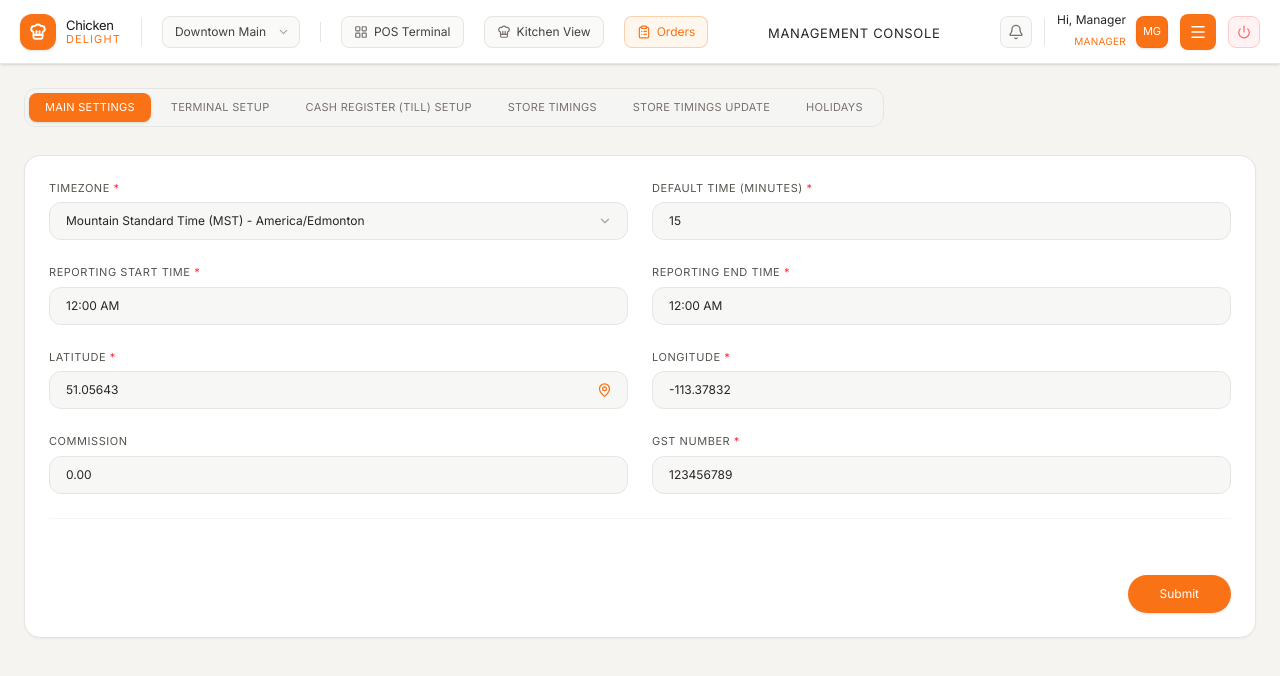
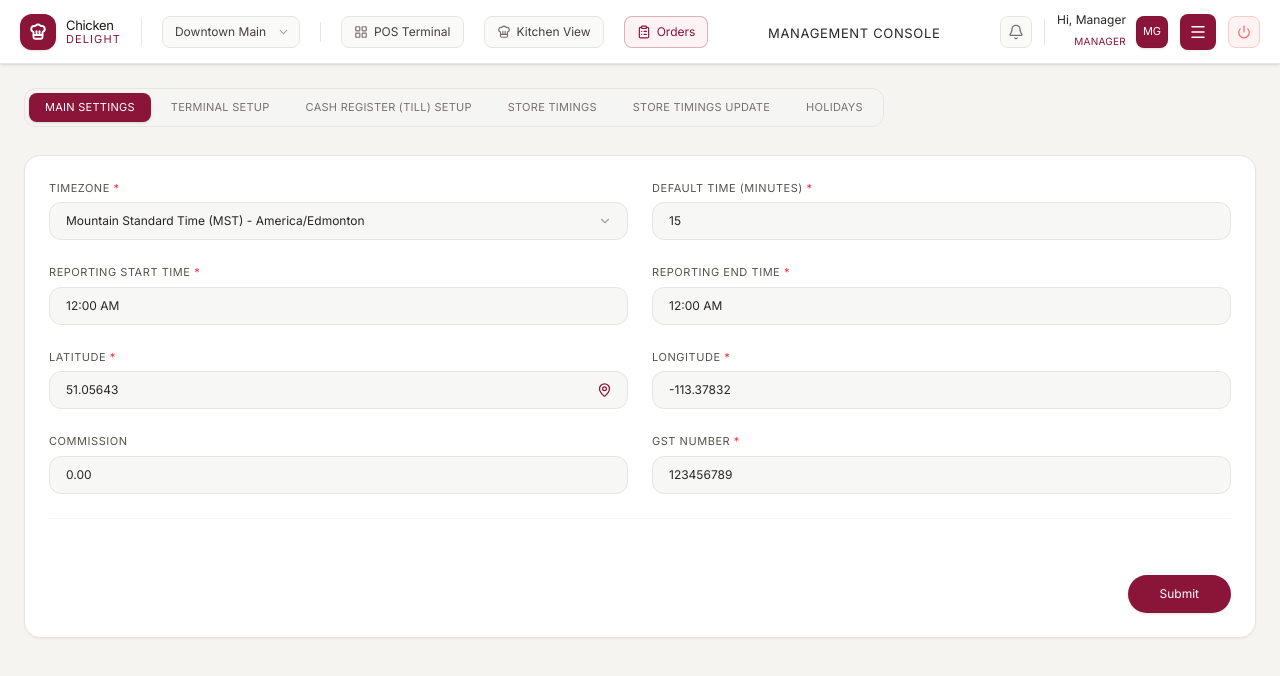
Before and after one commit to Cyber-Nest/rms-pos, a Next.js app: page /employee/settings in a window 1280 px wide. Shown: the top 676 px of the page. Built offline with nearby package versions, Linux system fonts and the light colour scheme.

Commit message:
feat: color change.

```diff
--- a/app/globals.css
+++ b/app/globals.css
@@ -7,11 +7,24 @@
 }
 
 @theme inline {
-  /* ── Brand Colors (Orange ) ── */
-  --color-brand-primary:       #F97316;
-  --color-brand-primary-hover: #EA580C;
-  --color-brand-primary-light: #FFF7ED;
-  --color-brand-primary-muted: #FED7AA;
+  /* ── Brand Colors (Maroon) ── */
+  --color-brand-primary:       #8a1538;
+  --color-brand-primary-hover: #70102b;
+  --color-brand-primary-light: #fdf2f4;
+  --color-brand-primary-muted: #f7cbd4;
+
+  /* ── Tailwind Orange Overrides ── */
+  --color-orange-50:           #fdf2f4;
+  --color-orange-100:          #fbe5e9;
+  --color-orange-200:          #f7cbd4;
+  --color-orange-300:          #f0a3b2;
+  --color-orange-400:          #e3708a;
+  --color-orange-500:          #8a1538;
+  --color-orange-600:          #70102b;
+  --color-orange-700:          #590c21;
+  --color-orange-800:          #420817;
+  --color-orange-900:          #2c040d;
+  --color-orange-950:          #1b0107;
 
   /* ── Surface & Backgrounds ── */
   --color-brand-dark:    #1E1B18;
@@ -38,8 +51,8 @@
   --color-info:     #2563EB;
 
   /* ── Legacy aliases  ── */
-  --color-brand-red:       #F97316;
-  --color-brand-red-hover: #EA580C;
+  --color-brand-red:       #8a1538;
+  --color-brand-red-hover: #70102b;
   --color-brand-light-grey: #E7E5E4;
 
   /* ── Typography ── */
@@ -127,7 +140,7 @@ body {
    Focus ring (orange)
 ──────────────────────────────────────── */
 :focus-visible {
-  outline: 2px solid #F97316;
+  outline: 2px solid #8a1538;
   outline-offset: 2px;
   border-radius: 6px;
 }
@@ -136,13 +149,13 @@ body {
    Utility helpers
 ──────────────────────────────────────── */
 .btn-primary {
-  background-color: #F97316;
+  background-color: #8a1538;
   color: white;
   font-weight: 600;
   border-radius: 10px;
   transition: background-color 0.15s, transform 0.1s;
 }
-.btn-primary:hover  { background-color: #EA580C; }
+.btn-primary:hover  { background-color: #70102b; }
 .btn-primary:active { transform: scale(0.98); }
 
 .card {
--- a/modules/employee-pos/components/DashboardView.tsx
+++ b/modules/employee-pos/components/DashboardView.tsx
@@ -17,7 +17,7 @@ interface DashboardViewProps {
 }
 
 const COLORS = [
-  '#F97316', // Brand Primary Orange
+  '#8a1538', // Brand Primary Maroon
   '#991B1B', // Burgundy
   '#16A34A', // Success Green
   '#D97706', // Warning Amber
--- a/modules/employee-pos/components/OrderTypePanel.tsx
+++ b/modules/employee-pos/components/OrderTypePanel.tsx
@@ -32,9 +32,9 @@ export default function OrderTypePanel() {
             <circle cx="50" cy="65" r="28" fill="#F5F0EB" />
             <circle cx="50" cy="65" r="24" fill="#FAF7F4" />
             <path d="M26 65H74" stroke="#E7E5E4" strokeWidth="2" strokeLinecap="round" />
-            <path d="M26 63C26 40.5 40.5 30 50 30C59.5 30 74 40.5 74 63H26Z" fill="#F97316" opacity="0.85" />
-            <circle cx="50" cy="26" r="5" fill="#FDBA74" />
-            <path d="M48 30C48 28.5 49 26 50 26C51 26 52 28.5 52 30" stroke="#FDBA74" strokeWidth="2" />
+            <path d="M26 63C26 40.5 40.5 30 50 30C59.5 30 74 40.5 74 63H26Z" fill="#8a1538" opacity="0.85" />
+            <circle cx="50" cy="26" r="5" fill="#f7cbd4" />
+            <path d="M48 30C48 28.5 49 26 50 26C51 26 52 28.5 52 30" stroke="#f7cbd4" strokeWidth="2" />
             <path d="M32 58C32 48 39 42 45 40" stroke="white" strokeWidth="2" strokeLinecap="round" opacity="0.35" />
             <path d="M40 18C40 16 42 14 42 12" stroke="#D6D3D1" strokeWidth="2" strokeLinecap="round" />
             <path d="M50 16C50 14 52 12 52 10" stroke="#D6D3D1" strokeWidth="2" strokeLinecap="round" />
--- a/modules/employee-pos/components/settings-components/HolidaysTab.tsx
+++ b/modules/employee-pos/components/settings-components/HolidaysTab.tsx
@@ -92,7 +92,7 @@ export default function HolidaysTab({
             setHolidayForm({ startDate: '', endDate: '', status: true });
             setIsHolidayAddOpen(true);
           }}
-          className="flex items-center gap-1.5 px-5 py-2 rounded-lg bg-[#F97316] hover:bg-[#EA580C] text-white text-[12px] font-800 transition-all cursor-pointer shadow-sm active:scale-95"
+          className="flex items-center gap-1.5 px-5 py-2 rounded-lg bg-[#8a1538] hover:bg-[#70102b] text-white text-[12px] font-800 transition-all cursor-pointer shadow-sm active:scale-95"
         >
           <Plus size={14} strokeWidth={2.5} />
           Add Holiday
@@ -194,13 +194,13 @@ export default function HolidaysTab({
             <div className="bg-neutral-50 px-6 py-4 flex justify-end gap-2.5">
               <button
                 onClick={() => handleAddHoliday(false)}
-                className="px-5 py-2 rounded-lg border border-[#F97316] text-[#F97316] hover:bg-[#F97316]/10 text-xs font-800 transition-colors cursor-pointer active:scale-95"
+                className="px-5 py-2 rounded-lg border border-[#8a1538] text-[#8a1538] hover:bg-[#8a1538]/10 text-xs font-800 transition-colors cursor-pointer active:scale-95"
               >
                 Submit
               </button>
               <button
                 onClick={() => handleAddHoliday(true)}
-                className="px-5 py-2 rounded-lg bg-[#F97316] hover:bg-[#EA580C] text-white text-xs font-800 transition-colors cursor-pointer"
+                className="px-5 py-2 rounded-lg bg-[#8a1538] hover:bg-[#70102b] text-white text-xs font-800 transition-colors cursor-pointer"
               >
                 Submit & Close
               </button>
--- a/modules/employee-pos/components/settings-components/MainSettingsTab.tsx
+++ b/modules/employee-pos/components/settings-components/MainSettingsTab.tsx
@@ -143,7 +143,7 @@ export default function MainSettingsTab({
             <button
               type="button"
               onClick={handleFetchGPS}
-              className="absolute right-3 top-1/2 -translate-y-1/2 text-brand-primary hover:text-[#EA580C] cursor-pointer flex items-center justify-center p-1 hover:bg-brand-primary/10 rounded-lg transition-colors"
+              className="absolute right-3 top-1/2 -translate-y-1/2 text-brand-primary hover:text-[#70102b] cursor-pointer flex items-center justify-center p-1 hover:bg-brand-primary/10 rounded-lg transition-colors"
               title="Fetch GPS Coordinates"
             >
               <MapPin size={15} />
@@ -234,7 +234,7 @@ export default function MainSettingsTab({
       <div className="flex justify-end pt-4">
         <button
           type="submit"
-          className="px-8 py-2.5 rounded-full bg-[#F97316] hover:bg-[#EA580C] text-white text-[12px] font-800 transition-all cursor-pointer shadow-sm active:scale-98"
+          className="px-8 py-2.5 rounded-full bg-[#8a1538] hover:bg-[#70102b] text-white text-[12px] font-800 transition-all cursor-pointer shadow-sm active:scale-98"
         >
           Submit
         </button>
--- a/modules/employee-pos/components/settings-components/StoreTimingsTab.tsx
+++ b/modules/employee-pos/components/settings-components/StoreTimingsTab.tsx
@@ -78,7 +78,7 @@ export default function StoreTimingsTab({
       <div className="flex justify-end pt-2">
         <button
           type="submit"
-          className="px-8 py-2.5 rounded-full bg-[#F97316] hover:bg-[#EA580C] text-white text-[12px] font-800 transition-all cursor-pointer shadow-sm active:scale-98"
+          className="px-8 py-2.5 rounded-full bg-[#8a1538] hover:bg-[#70102b] text-white text-[12px] font-800 transition-all cursor-pointer shadow-sm active:scale-98"
         >
           Submit
         </button>
--- a/modules/employee-pos/components/settings-components/StoreTimingsUpdateTab.tsx
+++ b/modules/employee-pos/components/settings-components/StoreTimingsUpdateTab.tsx
@@ -98,7 +98,7 @@ export default function StoreTimingsUpdateTab({
             setTimingUpdateForm({ startDate: '', endDate: '', startTime: '10:00 AM', endTime: '10:00 PM', status: true });
             setIsTimingUpdateAddOpen(true);
           }}
-          className="flex items-center gap-1.5 px-5 py-2 rounded-lg bg-[#F97316] hover:bg-[#EA580C] text-white text-[12px] font-800 transition-all cursor-pointer shadow-sm active:scale-95"
+          className="flex items-center gap-1.5 px-5 py-2 rounded-lg bg-[#8a1538] hover:bg-[#70102b] text-white text-[12px] font-800 transition-all cursor-pointer shadow-sm active:scale-95"
         >
           <Plus size={14} strokeWidth={2.5} />
           Add Timing Update
@@ -224,13 +224,13 @@ export default function StoreTimingsUpdateTab({
             <div className="bg-neutral-50 px-6 py-4 flex justify-end gap-2.5">
               <button
                 onClick={() => handleAddTimingUpdate(false)}
-                className="px-5 py-2 rounded-lg border border-[#F97316] text-[#F97316] hover:bg-[#F97316]/10 text-xs font-800 transition-colors cursor-pointer active:scale-95"
+                className="px-5 py-2 rounded-lg border border-[#8a1538] text-[#8a1538] hover:bg-[#8a1538]/10 text-xs font-800 transition-colors cursor-pointer active:scale-95"
               >
                 Submit
               </button>
               <button
                 onClick={() => handleAddTimingUpdate(true)}
-                className="px-5 py-2 rounded-lg bg-[#F97316] hover:bg-[#EA580C] text-white text-xs font-800 transition-colors cursor-pointer"
+                className="px-5 py-2 rounded-lg bg-[#8a1538] hover:bg-[#70102b] text-white text-xs font-800 transition-colors cursor-pointer"
               >
                 Submit & Close
               </button>
--- a/modules/employee-pos/components/settings-components/TillSetupTab.tsx
+++ b/modules/employee-pos/components/settings-components/TillSetupTab.tsx
@@ -91,7 +91,7 @@ export default function TillSetupTab({
             setTillForm({ tillNo: '', tillName: '' });
             setIsTillAddOpen(true);
           }}
-          className="flex items-center gap-1.5 px-5 py-2 rounded-lg bg-[#F97316] hover:bg-[#EA580C] text-white text-[12px] font-800 transition-all cursor-pointer shadow-sm active:scale-95"
+          className="flex items-center gap-1.5 px-5 py-2 rounded-lg bg-[#8a1538] hover:bg-[#70102b] text-white text-[12px] font-800 transition-all cursor-pointer shadow-sm active:scale-95"
         >
           <Plus size={14} strokeWidth={2.5} />
           Add Till Setup
@@ -228,13 +228,13 @@ export default function TillSetupTab({
             <div className="bg-neutral-50 px-6 py-4 flex justify-end gap-2.5">
               <button
                 onClick={() => handleAddTill(false)}
-                className="px-5 py-2 rounded-lg border border-[#F97316] text-[#F97316] hover:bg-[#F97316]/10 text-xs font-800 transition-colors cursor-pointer active:scale-95"
+                className="px-5 py-2 rounded-lg border border-[#8a1538] text-[#8a1538] hover:bg-[#8a1538]/10 text-xs font-800 transition-colors cursor-pointer active:scale-95"
               >
                 Submit
               </button>
               <button
                 onClick={() => handleAddTill(true)}
-                className="px-5 py-2 rounded-lg bg-[#F97316] hover:bg-[#EA580C] text-white text-xs font-800 transition-colors cursor-pointer"
+                className="px-5 py-2 rounded-lg bg-[#8a1538] hover:bg-[#70102b] text-white text-xs font-800 transition-colors cursor-pointer"
               >
                 Submit & Close
               </button>
```
Also changed, not shown: modules/employee-pos/components/settings-components/TerminalSetupTab.tsx (+5 -5 lines).
